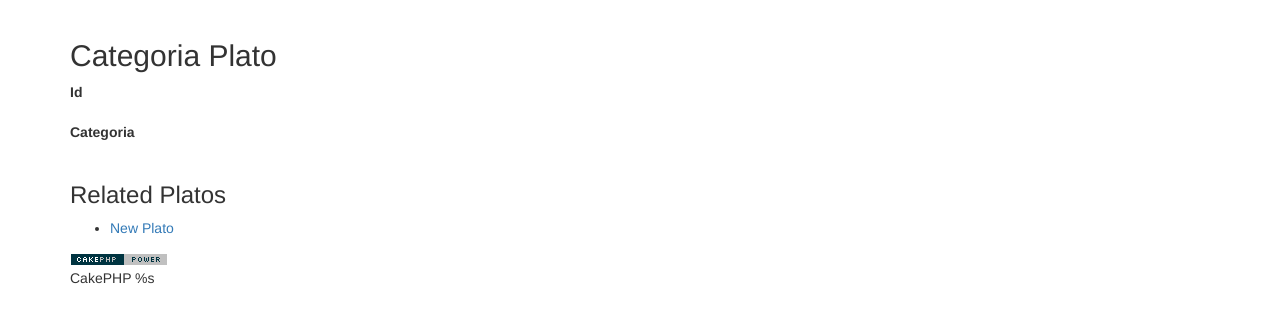
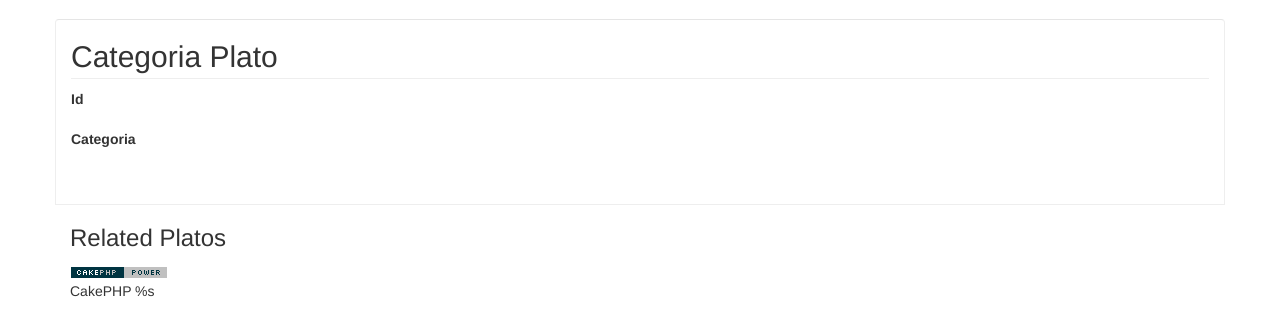
Before and after one commit to marcosjrs/TestCakePHP2.5.3_Con_Bake, a CakePHP app: the page made by app/View/CategoriaPlatos/view.ctp in a window 1280 px wide. Shown: the part 51-387 px from the top of the page. Run offline with PHP 8.4 and a stand-in for CakePHP, Linux system fonts and the light colour scheme; the template is opened without the code that fills it, so the values that code supplies are empty; some libraries are stand-ins or nearby versions.

Commit message:
diseño css de contenido detalle

```diff
--- a/app/View/CategoriaPlatos/view.ctp
+++ b/app/View/CategoriaPlatos/view.ctp
@@ -45,10 +45,4 @@
 	<?php endforeach; ?>
 	</table>
 <?php endif; ?>
-
-	<div class="actions">
-		<ul>
-			<li><?php echo $this->Html->link(__('New Plato'), array('controller' => 'platos', 'action' => 'add')); ?> </li>
-		</ul>
-	</div>
 </div>
--- a/app/webroot/css/style.css
+++ b/app/webroot/css/style.css
@@ -71,3 +71,21 @@
       transform: translateY(-10px);
     }
   }
+
+.view{
+  background-color: #fff;
+  border-width: 1px;
+  border-radius: 4px 4px 0 0;
+  -webkit-box-shadow: none;
+  box-shadow: none;
+  position: relative;
+  padding: 0px 15px 15px;
+  margin: 0 -15px 15px;
+  border-color: #e5e5e5 #eee #eee;
+  border-style: solid;
+}
+
+.view h2{
+  border-bottom: 1px solid #eee;
+  padding-bottom: 5px;
+}
```
